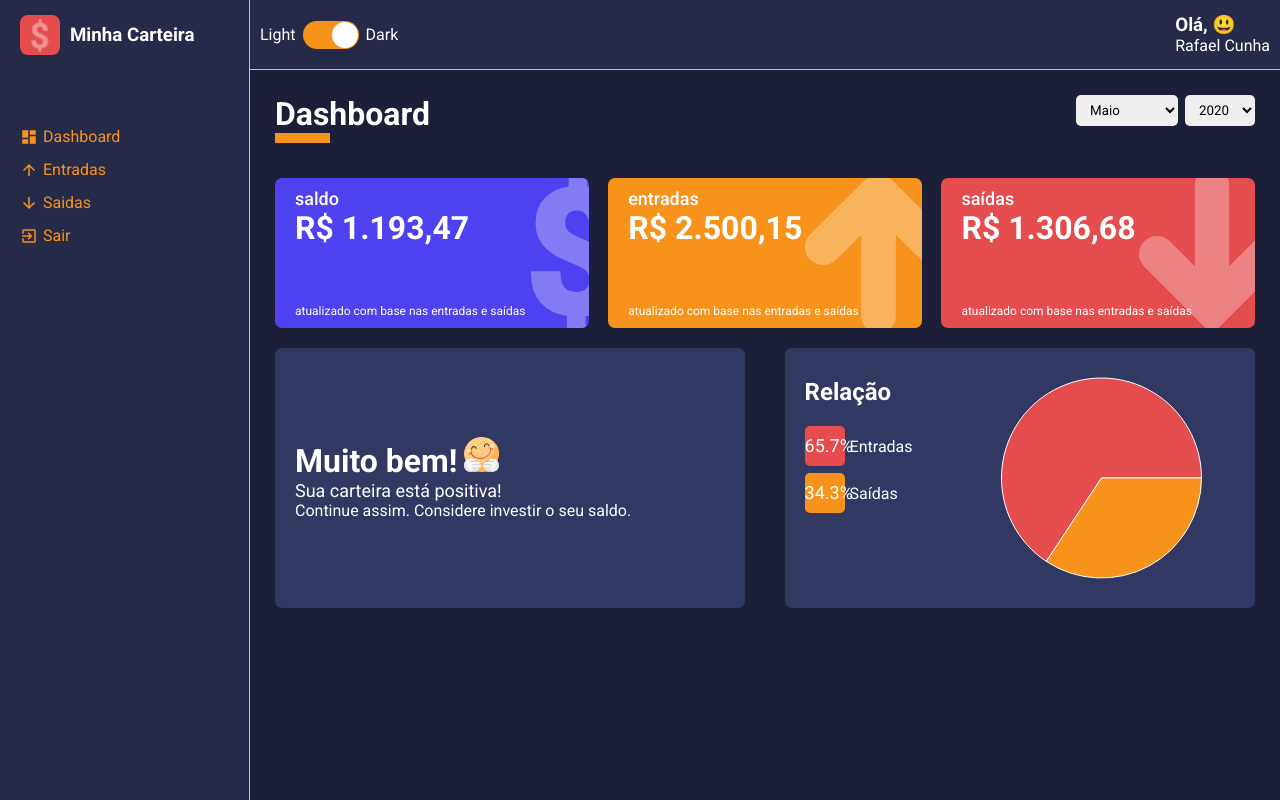
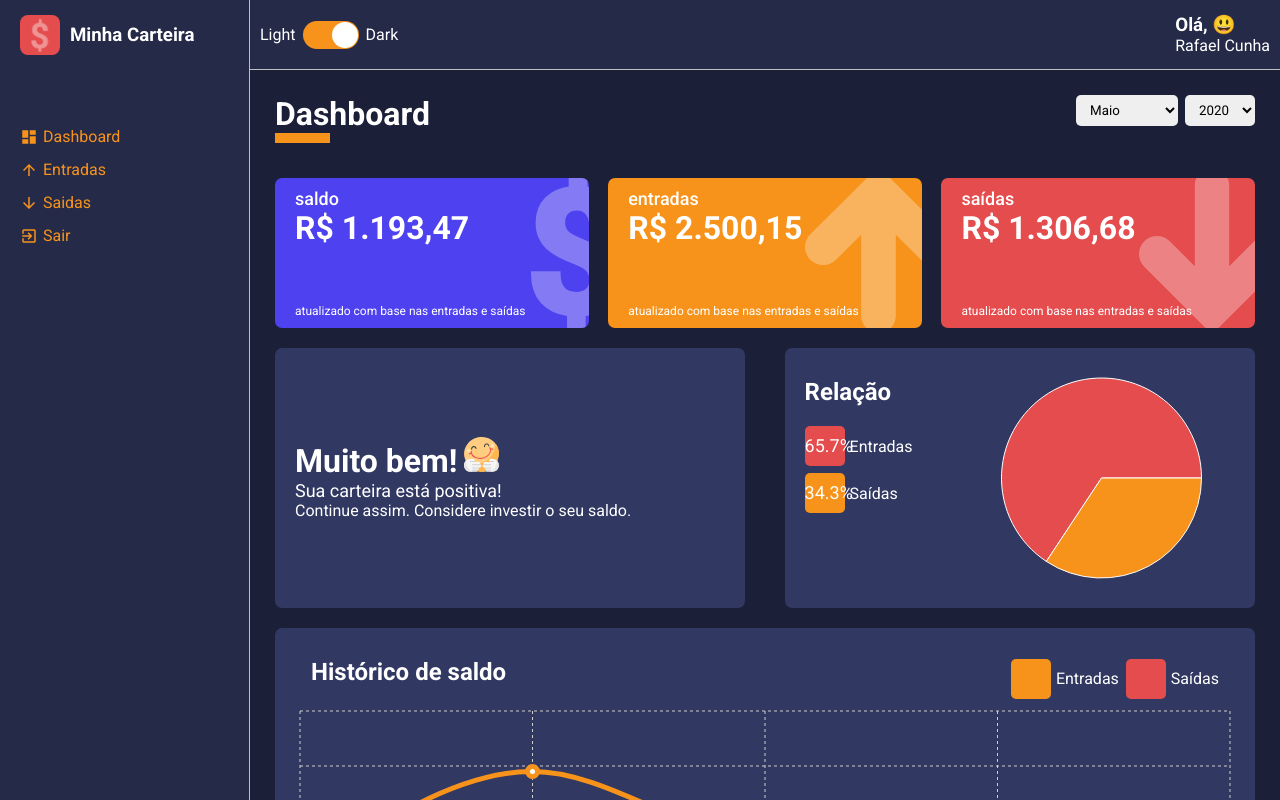
Before and after one commit to rafael-pbc/minha-carteira, a React (Create React App) app: page /dashboard in a window 1280 px wide. Built offline with nearby package versions, Linux system fonts and the light colour scheme.

Commit message:
Aula 36 - Criando o gráfico de linhas para o histórico de saldo

```diff
--- /dev/null
+++ b/src/components/HistoryBox/index.tsx
@@ -0,0 +1,79 @@
+import React from "react";
+import {
+    ResponsiveContainer,
+    LineChart,
+    Line,
+    XAxis,
+    CartesianGrid,
+    Tooltip,
+ } from 'recharts'
+
+import { Container, ChartContainer, Header, LegendContainer, Legend } from './styles'
+
+interface IHistoryBoxProps{
+    data: {
+        monthNumber: number;
+        month: string;
+        amountEntry: number;
+        amountOutput: number;
+    }[],
+    lineColorAmountEntry: string;
+    lineColorAmountOutput: string;
+}
+
+
+const HistoryBox: React.FC<IHistoryBoxProps> = ({
+    data,
+    lineColorAmountEntry,
+    lineColorAmountOutput
+}) => {
+   return (
+      <Container>
+        <Header>
+            <h2>Histórico de saldo</h2>
+
+            <LegendContainer>
+                <Legend color={lineColorAmountEntry}>
+                    <div>{}</div>
+                    <span>Entradas</span>
+                </Legend>
+
+                <Legend color={lineColorAmountOutput}>
+                    <div>{}</div>
+                    <span>Saídas</span>
+                </Legend>
+            </LegendContainer>
+        </Header>
+
+        <ChartContainer>
+            <ResponsiveContainer>
+                <LineChart data={data} >
+                    <CartesianGrid strokeDasharray="3 3" stroke="#CECECE"/>
+                    <XAxis dataKey="month" stroke="#CECECE"/>
+                    <Tooltip/>
+                    <Line
+                        type="monotone"
+                        dataKey="amountEntry"
+                        name="Entradas"
+                        stroke={lineColorAmountEntry}
+                        strokeWidth={5}
+                        dot={{r: 5}}
+                        activeDot={{r: 8}}
+                    />
+                    <Line
+                        type="monotone"
+                        dataKey="amountOutput"
+                        name="Saídas"
+                        stroke={lineColorAmountOutput}
+                        strokeWidth={5}
+                        dot={{r: 5}}
+                        activeDot={{r: 8}}
+                    />
+                </LineChart>
+            </ResponsiveContainer>
+        </ChartContainer>
+      </Container>
+   )
+}
+
+export default HistoryBox;
--- /dev/null
+++ b/src/components/HistoryBox/styles.ts
@@ -0,0 +1,64 @@
+import styled from "styled-components";
+
+interface ILegendProps {
+    color: string;
+}
+
+export const Container = styled.div`
+    width: 100%;
+    display: flex;
+    flex-direction: column;
+
+    background-color: ${props => props.theme.colors.tertiary};
+    color: ${props => props.theme.colors.white};
+
+    margin: 10px 0;
+    padding: 30px 20px;
+
+    border-radius: 7px;
+
+`;
+export const ChartContainer = styled.div`
+   // flex: 1;
+    height: 260px;
+`;
+export const Header = styled.header`
+    width: 100%;
+    display: flex;
+    justify-content: space-between;
+
+    > h2 {
+        margin-bottom: 20px;
+        padding-left: 16px;
+    }
+`;
+export const LegendContainer = styled.ul`
+    list-style: none;
+
+    display: flex;
+    padding-right: 16px;
+
+`;
+export const Legend = styled.li<ILegendProps>`
+    display: flex;
+    align-items: center;
+
+    margin-bottom: 7px;
+    margin-left: 7px;
+
+   > div {
+        background-color: ${props => props.color};
+
+        width: 40px;
+        height: 40px;
+        border-radius: 5px;
+
+        font-size: 18px;
+        line-height: 40px;
+        text-align: center;
+   }
+
+   > span {
+        margin-left: 5px;
+   }
+`;
--- a/src/pages/Dashboard/index.tsx
+++ b/src/pages/Dashboard/index.tsx
@@ -5,6 +5,7 @@
 import WalletBox from "../../components/WalletBox";
 import MessageBox from "../../components/MessageBox";
 import PieChartBox from "../../components/PieChartBox";
+import HistoryBox from "../../components/HistoryBox";
 
 import expenses from "../../repositories/expenses";
 import gains from "../../repositories/gains";
@@ -79,7 +80,7 @@
 
         gains.forEach(item => {
             const date = new Date(item.date);
-            const year = date.getFullYear();
+            const year = 2020;
             const month = date.getMonth() + 1;
 
             if (month === monthSelected && year === yearSelected) {
@@ -145,6 +146,56 @@
         return data;
     }, [totalGains, totalExpenses]);
 
+    const historyData = useMemo(() => {
+        return listOfMonths.map((_, month ) =>{
+
+            let amountEntry = 0;
+
+            gains.forEach(gain =>{
+                const date = new Date(gain.date);
+                const gainMonth = date.getMonth();
+                const gainYear = 2020;
+
+                if(gainMonth === month && gainYear === yearSelected){
+                    try {
+                        amountEntry += Number(gain.amount)
+                    } catch  {
+                        throw new Error('amountEntry is invalid. amountEntry must be valid number.')
+                    }
+                }
+            });
+
+            let amountOutput = 0;
+
+            expenses.forEach( gain =>{
+                const date = new Date(gain.date);
+                const gainMonth = date.getMonth();
+                const gainYear = 2020;
+
+                if(gainMonth === month && gainYear === yearSelected){
+                    try {
+                        amountOutput += Number(gain.amount)
+                    } catch  {
+                        throw new Error('amounntOutput is invalid. amounntOutput must be valid number.')
+                    }
+                }
+            });
+
+            return {
+                monthNumber: month,
+                month: listOfMonths[month].substr(0, 3),
+                amountEntry,
+                amountOutput,
+            }
+        }).filter(item =>{
+            const currentMonth = new Date().getMonth();
+            const currentYear = 2020;
+
+            return (yearSelected === currentYear && item.monthNumber <= currentMonth)
+            || (yearSelected < currentYear) || (yearSelected > currentYear)
+        });
+
+    }, [yearSelected]);
 
     const handleMonthSelected = (month: string) => {
         try {
@@ -213,6 +264,11 @@
                 />
 
                 <PieChartBox data={relationExpensesVersusGains}/>
+                <HistoryBox
+                    data={historyData}
+                    lineColorAmountEntry="#F7931B"
+                    lineColorAmountOutput="#E44C4E"
+                />
             </Content>
         </Container>
     )
--- a/src/repositories/gains.ts
+++ b/src/repositories/gains.ts
@@ -9,4 +9,4 @@
   { "description": "Salário",     "amount": "2500.18", "type": "entrada", "frequency": "recorrente", "date": "2020-04-10" },
   { "description": "Salário",     "amount": "2500.15", "type": "entrada", "frequency": "recorrente", "date": "2020-05-10" },
   { "description": "Salário",     "amount": "2500.12", "type": "entrada", "frequency": "recorrente", "date": "2020-06-10" },
-  { "description": "Salário",     "amount": "2500.00", "type": "entrada", "frequency": "recorrente", "date": "2020-07-10" }]
+  { "description": "Salário",     "amount": "2500.00", "type": "entrada", "frequency": "recorrente", "date": "2019-07-10" }]
```
